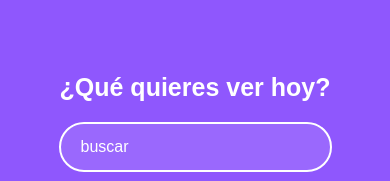
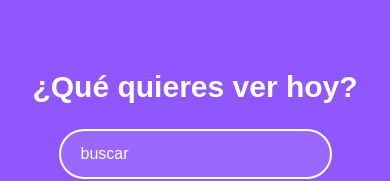
Before and after one commit to daguiheso/react-platzi-video, a React app: page / in a window 390 px wide. Shown: the part 128-309 px from the top of the page. Built offline with nearby package versions, Linux system fonts and the light colour scheme.

Commit message:
add media query to Search component

```diff
--- a/src/assets/styles/components/Search.scss
+++ b/src/assets/styles/components/Search.scss
@@ -10,3 +10,9 @@
     font-size: 25px;
   }
 }
+
+@media only screen and (max-width: 600px) {
+  .main__title {
+    font-size: 30px;
+  }
+}
```
